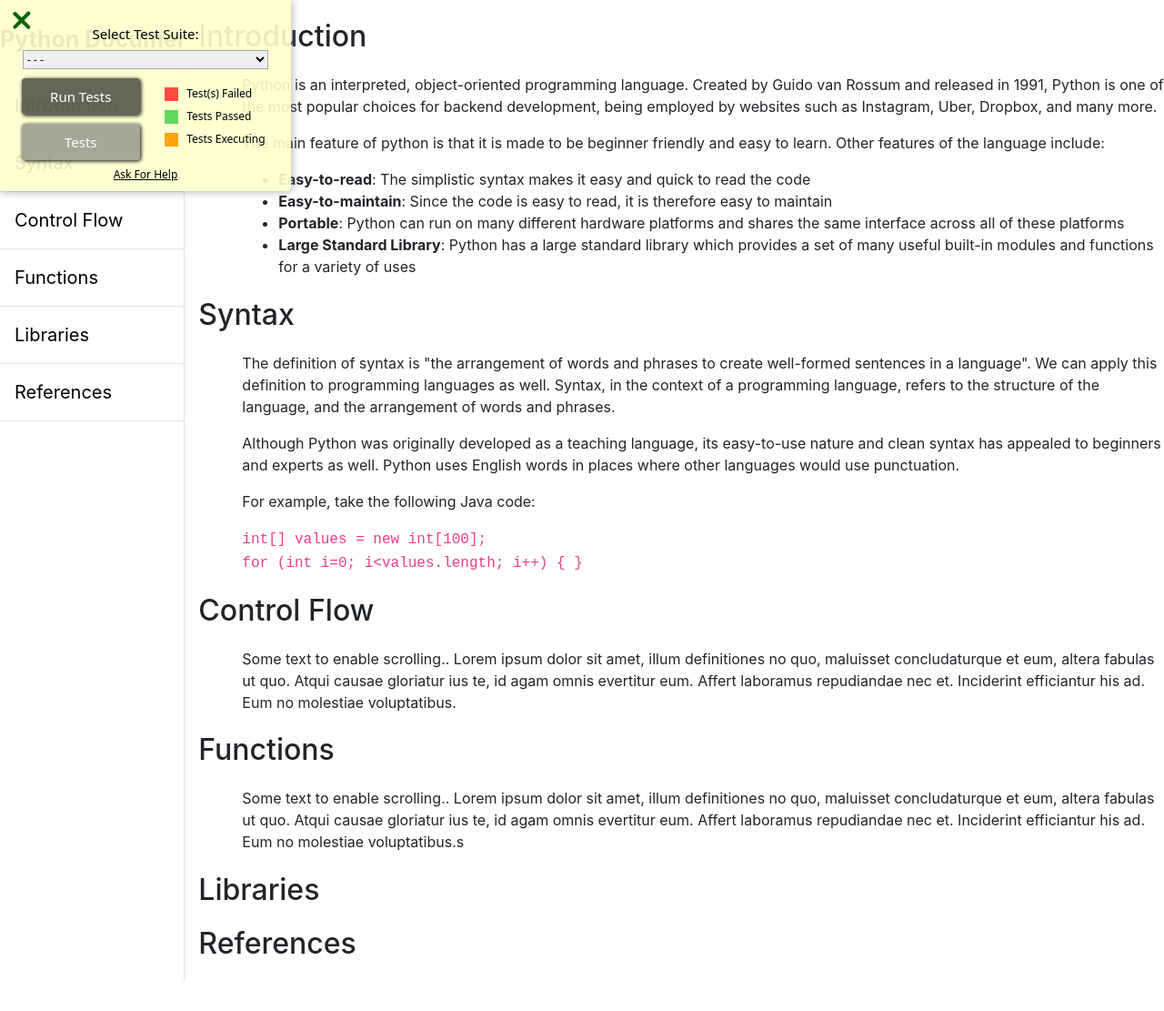
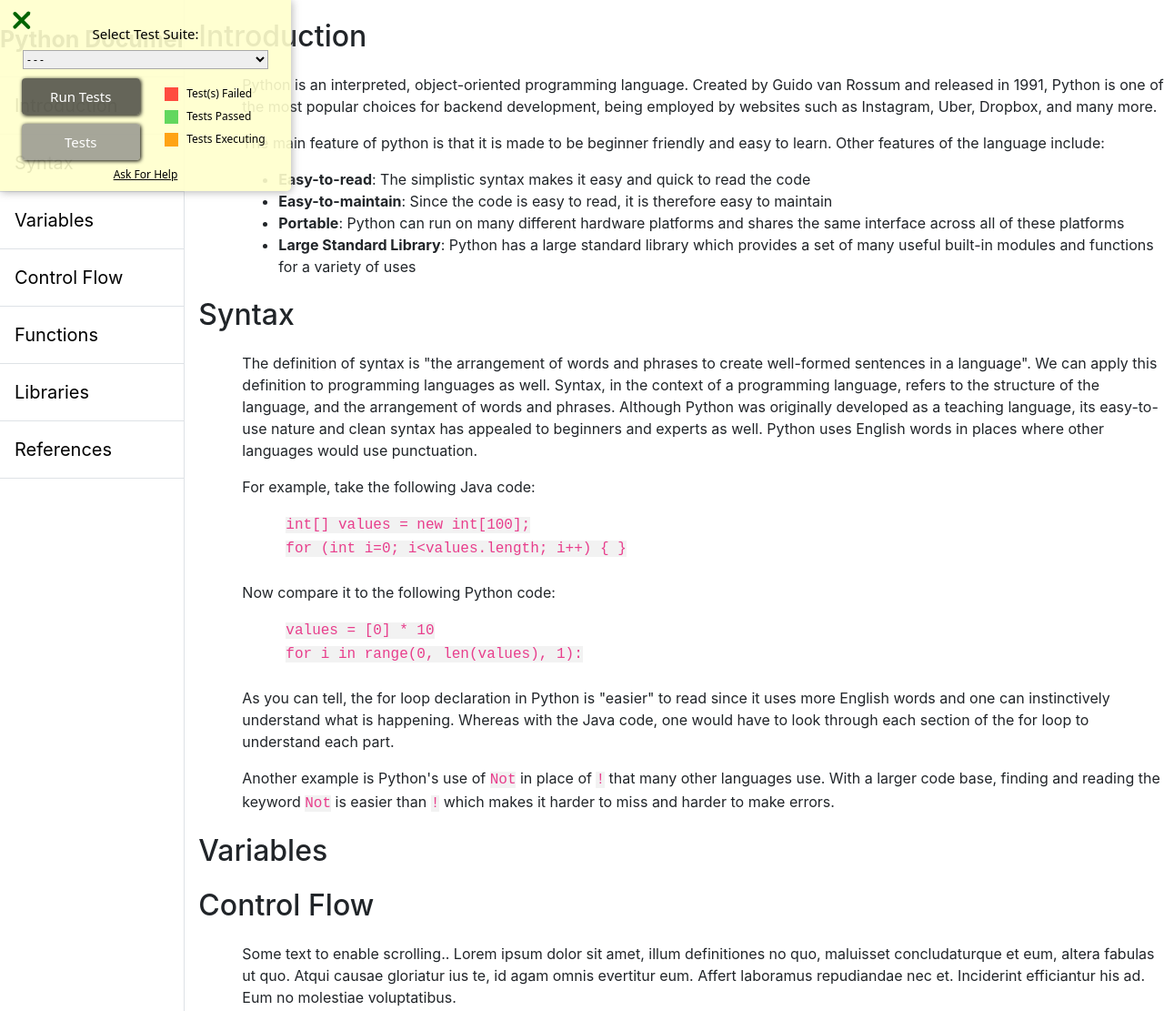
Before and after one commit to Austin-tam/freecodecamp-technical-page, a website built with Parcel: page index.html in a window 1280 px wide. Shown: the top 1111 px of the page at 91% size. Before the commit the page ends 1078 px from the top, so only its background shows below. Built offline with nearby package versions, Linux system fonts and the light colour scheme.

Commit message:
finish syntax section

```diff
--- a/css/main.css
+++ b/css/main.css
@@ -304,3 +304,7 @@ a:hover {
 .tab{
   padding-left: 3em;
 }
+
+code {
+  background-color: #f2f2f2;
+}
--- a/index.html
+++ b/index.html
@@ -33,6 +33,7 @@
 
           <a href="#introduction" class="sidenav-item py-3 border-top border-bottom nav-link nav-item">Introduction</a>
           <a href="#syntax" class="sidenav-item py-3 border-bottom nav-link nav-item">Syntax</a>
+          <a href="#variables" class="sidenav-item py-3 border-bottom nav-link nav-item">Variables</a>
           <a href="#control_flow" class="sidenav-item py-3 border-bottom nav-link nav-item">Control Flow</a>
           <a href="#functions" class="sidenav-item py-3 border-bottom nav-link nav-item">Functions</a>
           <a href="#libraries" class="sidenav-item py-3 border-bottom nav-link nav-item">Libraries</a>
@@ -40,14 +41,14 @@
       </nav>
     </div>
 
-    <div class="col-10">
+    <article class="col-10">
       <main id="main-doc">
         <section class="main-section" id="introduction">
           <header>
             <h1>Introduction</h1>
           </header>
 
-          <div class="tab">
+          <article class="tab">
             <p>
               Python is an interpreted, object-oriented programming language. Created by Guido van Rossum and released in 1991,
               Python is one of the most popular choices for backend development, being employed by websites such as Instagram, Uber, Dropbox, and many more.
@@ -60,7 +61,7 @@
               <li><b>Portable</b>: Python can run on many different hardware platforms and shares the same interface across all of these platforms</li>
               <li><b>Large Standard Library</b>: Python has a large standard library which provides a set of many useful built-in modules and functions for a variety of uses</li>
             </ul>
-          </div>
+          </article>
         </section>
 
         <section class="main-section" id="syntax">
@@ -68,32 +69,62 @@
             <h1>Syntax</h1>
           </header>
 
-          <div class="tab">
+          <article class="tab">
             <p>
               The definition of syntax is "the arrangement of words and phrases to create well-formed sentences in a language".
               We can apply this definition to programming languages as well. Syntax, in the context of a programming language,
-              refers to the structure of the language, and the arrangement of words and phrases.
-            </p>
-            <p>
-              Although Python was originally developed as a teaching language, its easy-to-use nature and clean syntax has appealed to beginners and experts as well.
+              refers to the structure of the language, and the arrangement of words and phrases. Although Python was originally
+              developed as a teaching language, its easy-to-use nature and clean syntax has appealed to beginners and experts as well.
               Python uses English words in places where other languages would use punctuation.
             </p>
 
             <p>For example, take the following Java code:</p>
-            <code>
-              int[] values = new int[100];<br>
-              for (int i=0; i&lt;values.length; i++) { }
-            </code>
-          </div>
+
+            <div class="tab">
+              <code>
+                int[] values = new int[100];<br>
+                for (int i=0; i&lt;values.length; i++) { }
+              </code>
+            </div><br>
+
+            <p>Now compare it to the following Python code:</p>
+            <div class="tab">
+              <code>
+                values = [0] * 10 <br>
+                for i in range(0, len(values), 1):
+              </code>
+            </div><br>
+
+            <p>
+              As you can tell, the for loop declaration in Python is "easier" to read since it uses more English words and one can instinctively understand
+              what is happening. Whereas with the Java code, one would have to look through each section of the for loop to understand each part.
+            </p>
+
+            <p>
+              Another example is Python's use of <code>Not</code> in place of <code>!</code> that many other languages use. With a larger code base,
+              finding and reading the keyword <code>Not</code> is easier than <code>!</code> which makes it harder to miss and harder to make errors.
+            </p>
+          </article>
+        </section>
+
+        <section class="main-section" id="variables">
+          <header>
+            <h1>Variables</h1>
+          </header>
+
+          <article class="tab">
+
+          </article>
         </section>
 
         <section class="main-section" id="control_flow">
           <header>
           <h1>Control Flow</h1>
           </header>
-          <div class="tab">
+
+          <article class="tab">
             <p class="yes">Some text to enable scrolling.. Lorem ipsum dolor sit amet, illum definitiones no quo, maluisset concludaturque et eum, altera fabulas ut quo. Atqui causae gloriatur ius te, id agam omnis evertitur eum. Affert laboramus repudiandae nec et. Inciderint efficiantur his ad. Eum no molestiae voluptatibus.</p>
-          </div>
+          </article>
         </section>
 
         <section class="main-section" id="functions">
@@ -101,9 +132,9 @@
             <h1>Functions</h1>
           </header>
 
-          <div class="tab">
+          <article class="tab">
             <p>Some text to enable scrolling.. Lorem ipsum dolor sit amet, illum definitiones no quo, maluisset concludaturque et eum, altera fabulas ut quo. Atqui causae gloriatur ius te, id agam omnis evertitur eum. Affert laboramus repudiandae nec et. Inciderint efficiantur his ad. Eum no molestiae voluptatibus.s</p>
-          </div>
+          </article>
         </section>
 
         <section class="main-section" id="libraries">
@@ -111,9 +142,9 @@
             <h1>Libraries</h1>
           </header>
 
-          <div class="tab">
+          <article class="tab">
 
-          </div>
+          </article>
         </section>
 
         <section class="main-section" id="references">
@@ -121,9 +152,9 @@
             <h1>References</h1>
           </header>
 
-          <div class="tab">
+          <article class="tab">
 
-          </div>
+          </article>
         </section>
       </main>
     </div>
```
